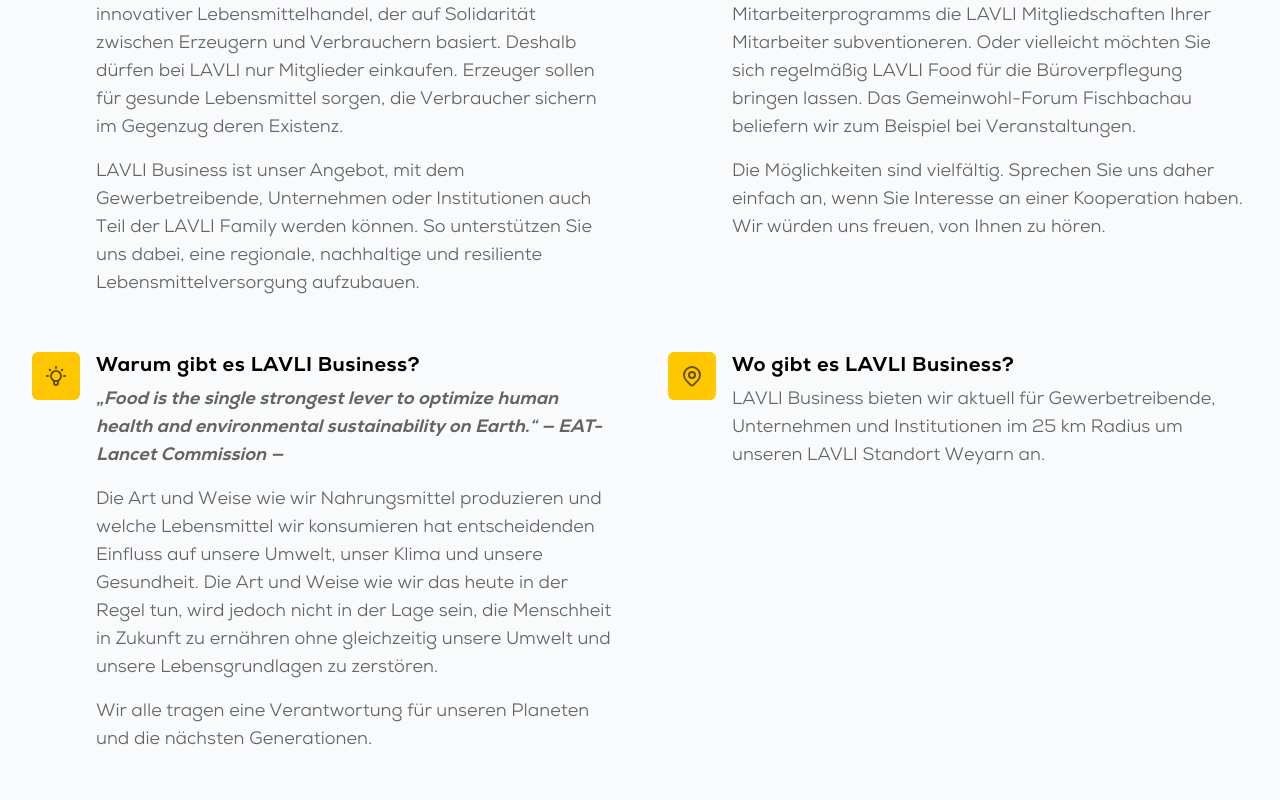
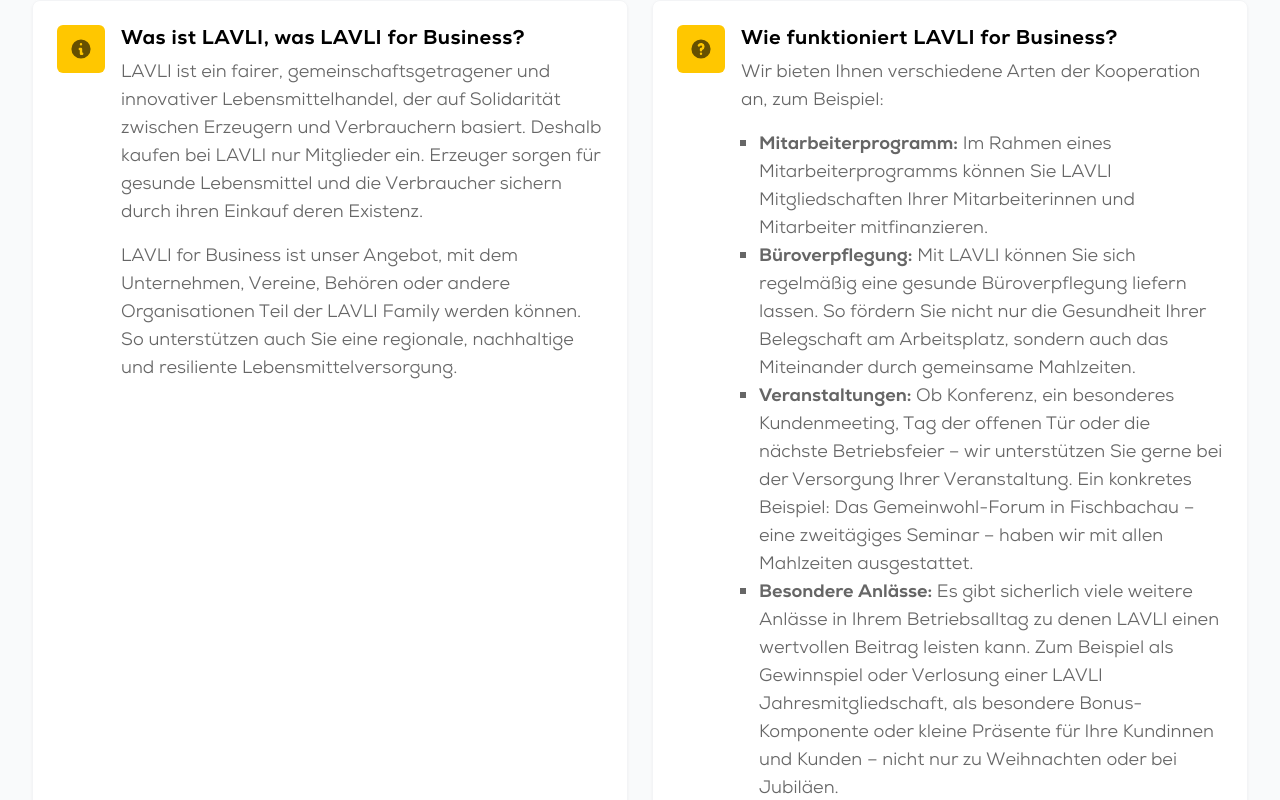
Before and after one commit to LAVLI-Food/lavli-landing-pages, a Next.js app: page /business in a window 1280 px wide. Shown: the part 1280-2080 px from the top of the page. Built offline with nearby package versions, Linux system fonts and the light colour scheme.

Commit message:
Updated with Alexandras' recommendations

```diff
--- a/src/pages/business.js
+++ b/src/pages/business.js
@@ -54,43 +54,69 @@
 
 const details = [
   {
-    name: 'Was ist LAVLI, was LAVLI Business?',
+    name: 'Was ist LAVLI, was LAVLI for Business?',
     description: `
       <p>
         LAVLI ist ein fairer, gemeinschaftsgetragener und
         innovativer Lebensmittelhandel, der auf Solidarität zwischen Erzeugern
-        und Verbrauchern basiert. Deshalb dürfen bei LAVLI nur Mitglieder
-        einkaufen. Erzeuger sollen für gesunde Lebensmittel sorgen, die
-        Verbraucher sichern im Gegenzug deren Existenz.
+        und Verbrauchern basiert. Deshalb kaufen bei LAVLI nur Mitglieder ein.
+        Erzeuger sorgen für gesunde Lebensmittel und die Verbraucher sichern
+        durch ihren Einkauf deren Existenz.
       </p>
       <p style="margin-top: 16px">
-        LAVLI Business ist unser Angebot, mit dem Gewerbetreibende, Unternehmen
-        oder Institutionen auch Teil der LAVLI Family werden können. So
-        unterstützen Sie uns dabei, eine regionale, nachhaltige und resiliente
-        Lebensmittelversorgung aufzubauen.
+        LAVLI for Business ist unser Angebot, mit dem Unternehmen, Vereine,
+        Behören oder andere Organisationen Teil der LAVLI Family werden können.
+        So unterstützen auch Sie eine regionale, nachhaltige und resiliente
+        Lebensmittelversorgung.
       </p>`,
     icon: InformationCircleIcon,
   },
   {
-    name: 'Wie funktioniert LAVLI Business?',
+    name: 'Wie funktioniert LAVLI for Business?',
     description: `
       <p>
-        Sie können zum Beispiel im Rahmen eines Mitarbeiterprogramms die
-        LAVLI Mitgliedschaften Ihrer Mitarbeiter subventioneren.
-        Oder vielleicht möchten Sie sich regelmäßig LAVLI Food für die
-        Büroverpflegung bringen lassen. Das Gemeinwohl-Forum Fischbachau
-        beliefern wir zum Beispiel bei Veranstaltungen.
+        Wir bieten Ihnen verschiedene Arten der Kooperation an, zum Beispiel:
       </p>
+      <ul style="margin-top: 16px; list-style: square; padding-left: 1em">
+        <li>
+          <span style="font-weight: 800">Mitarbeiterprogramm:</span> Im Rahmen
+          eines Mitarbeiterprogramms können Sie LAVLI Mitgliedschaften Ihrer
+          Mitarbeiterinnen und Mitarbeiter mitfinanzieren.
+        </li>
+        <li>
+          <span style="font-weight: 800">Büroverpflegung:</span> Mit LAVLI
+          können Sie sich regelmäßig eine gesunde Büroverpflegung liefern
+          lassen. So fördern Sie nicht nur die Gesundheit Ihrer Belegschaft am
+          Arbeitsplatz, sondern auch das Miteinander durch gemeinsame
+          Mahlzeiten.
+        </li>
+        <li>
+          <span style="font-weight: 800">Veranstaltungen:</span> Ob Konferenz,
+          ein besonderes Kundenmeeting, Tag der offenen Tür oder die nächste
+          Betriebsfeier – wir unterstützen Sie gerne bei der Versorgung Ihrer
+          Veranstaltung. Ein konkretes Beispiel: Das Gemeinwohl-Forum in
+          Fischbachau – eine zweitägiges Seminar – haben wir mit allen
+          Mahlzeiten ausgestattet.
+        </li>
+        <li>
+          <span style="font-weight: 800">Besondere Anlässe:</span> Es gibt
+          sicherlich viele weitere Anlässe in Ihrem Betriebsalltag zu denen
+          LAVLI einen wertvollen Beitrag leisten kann. Zum Beispiel als
+          Gewinnspiel oder Verlosung einer LAVLI Jahresmitgliedschaft, als
+          besondere Bonus-Komponente oder kleine Präsente für Ihre Kundinnen
+          und Kunden – nicht nur zu Weihnachten oder bei Jubiläen.
+        </li>
+      </ul>
       <p style="margin-top: 16px">
-        Die Möglichkeiten
-        sind vielfältig. Sprechen Sie uns daher einfach an, wenn Sie
-        Interesse an einer Kooperation haben. Wir würden uns freuen, von
-        Ihnen zu hören.
+        Die Möglichkeiten sind vielfältig. Gerne überlegen wir gemeinsam
+        mit Ihnen, welche Form der Kooperation für Sie passend ist und
+        entwickeln eine maßgeschneiderte Lösung. Sprechen Sie uns gerne an.
+        Wir freuen uns, mit Ihnen zusammenzuarbeiten.
       </p>`,
     icon: QuestionMarkCircleIcon,
   },
   {
-    name: 'Warum gibt es LAVLI Business?',
+    name: 'Warum gibt es LAVLI for Business?',
     description: `
       <p style="font-style: italic; font-weight: 800">
         „Food is the single strongest lever to optimize human health and
@@ -98,12 +124,12 @@
         — EAT-Lancet Commission —
       </p>
       <p style="margin-top: 16px">
-        Die Art und Weise wie wir Nahrungsmittel produzieren und
-        welche Lebensmittel wir konsumieren hat entscheidenden Einfluss auf
-        unsere Umwelt, unser Klima und unsere Gesundheit. Die Art und Weise wie
-        wir das heute in der Regel tun, wird jedoch nicht in der Lage sein,
-        die Menschheit in Zukunft zu ernähren ohne gleichzeitig unsere Umwelt
-        und unsere Lebensgrundlagen zu zerstören.
+        Die Art und Weise wie wir Nahrungsmittel produzieren und welche
+        Lebensmittel wir konsumieren hat einen entscheidenden Einfluss auf
+        unsere Umwelt, unser Klima und unsere Gesundheit. Mit der heutigen
+        Ernährungsweise werden wir jedoch nicht in der Lage sein, die
+        Menschheit in Zukunft zu ernähren, ohne gleichzeitig unsere Umwelt und
+        unsere Lebensgrundlagen zu zerstören.
       </p>
       <p style="margin-top: 16px">
         Wir alle tragen eine Verantwortung für unseren Planeten und die nächsten
@@ -112,12 +138,11 @@
     icon: LightBulbIcon,
   },
   {
-    name: 'Wo gibt es LAVLI Business?',
+    name: 'Wo gibt es LAVLI for Business?',
     description: `
       <p>
-        LAVLI Business bieten wir aktuell für Gewerbetreibende,
-        Unternehmen und Institutionen im 25 km Radius um unseren LAVLI
-        Standort Weyarn an.
+        LAVLI for Business bieten wir aktuell für Unternehmen, Vereine, Behörden
+        und andere Organisationen im Umkreis unseres LAVLI Standorts Weyarn an.
       </p>`,
     icon: LocationMarkerIcon,
   },
@@ -167,11 +192,11 @@
       <div className="mx-auto w-full max-w-7xl pt-16 pb-20 lg:py-48 lg:text-left">
         <div className="px-4 sm:px-6 lg:w-1/2 lg:px-8 lg:pr-16 2xl:pl-0">
           <h1 className="mt-3 text-4xl font-extrabold tracking-wide sm:text-5xl md:text-6xl lg:text-5xl xl:text-6xl">
-            LAVLI Business
+            LAVLI for Business
           </h1>
           <p className="mt-3 max-w-md text-lg sm:text-xl md:mt-5 md:max-w-3xl">
             Maßgeschneiderte Versorgungs- und Kooperationslösungen für
-            Gewerbetreibende, Unternehmen und Institutionen.
+            Unternehmen, Vereine, Behörden und andere Organisationen.
           </p>
 
           <div className="mt-6">
@@ -197,7 +222,7 @@
     <div className="main-section-inner">
       <div className="lg:text-center">
         <h2 className="text-base font-extrabold uppercase tracking-wide text-dark-medium">
-          LAVLI Business
+          LAVLI for Business
         </h2>
         <h1
           id="details-heading"
@@ -207,9 +232,11 @@
       </div>
 
       <div className="mt-10">
-        <dl className="space-y-10 md:grid md:grid-cols-2 md:gap-14 md:space-y-0">
+        <dl className="space-y-10 lg:grid lg:grid-cols-2 lg:gap-6 lg:space-y-0">
           {details.map((detail) => (
-            <div key={detail.name} className="relative">
+            <div
+              key={detail.name}
+              className="relative rounded-lg border border-gray-100 bg-white p-6 drop-shadow-sm">
               <dt>
                 <div className="absolute flex h-12 w-12 items-center justify-center rounded-md bg-brand-orange-light text-dark-medium">
                   <detail.icon className="h-6 w-6" aria-hidden="true" />
@@ -339,16 +366,16 @@
     <>
       <Script src="https://5f3c395.ccm19.de/app/public/app.js?apiKey=a6f7d4fbed46ce5604a866f1a12ab65bdc13203b28ec04ef&amp;domain=d62928c" />
       <Head>
-        <title>LAVLI Business</title>
+        <title>LAVLI for Business</title>
         <meta
           name="description"
-          content="Maßgeschneiderte Versorgungs- und Kooperationslösungen für Gewerbetreibende, Unternehmen und Institutionen."
+          content="Maßgeschneiderte Versorgungs- und Kooperationslösungen für Unternehmen, Vereine, Behörden und andere Organisationen."
           key="description"
         />
-        <meta property="og:title" content="LAVLI Business" key="og-title" />
+        <meta property="og:title" content="LAVLI for Business" key="og-title" />
         <meta
           property="og:description"
-          content="Maßgeschneiderte Versorgungs- und Kooperationslösungen für Gewerbetreibende, Unternehmen und Institutionen."
+          content="Maßgeschneiderte Versorgungs- und Kooperationslösungen für Unternehmen, Vereine, Behörden und andere Organisationen."
           key="og-description"
         />
         <meta
```
Also changed, not shown: public/images/hero_business.jpg.
